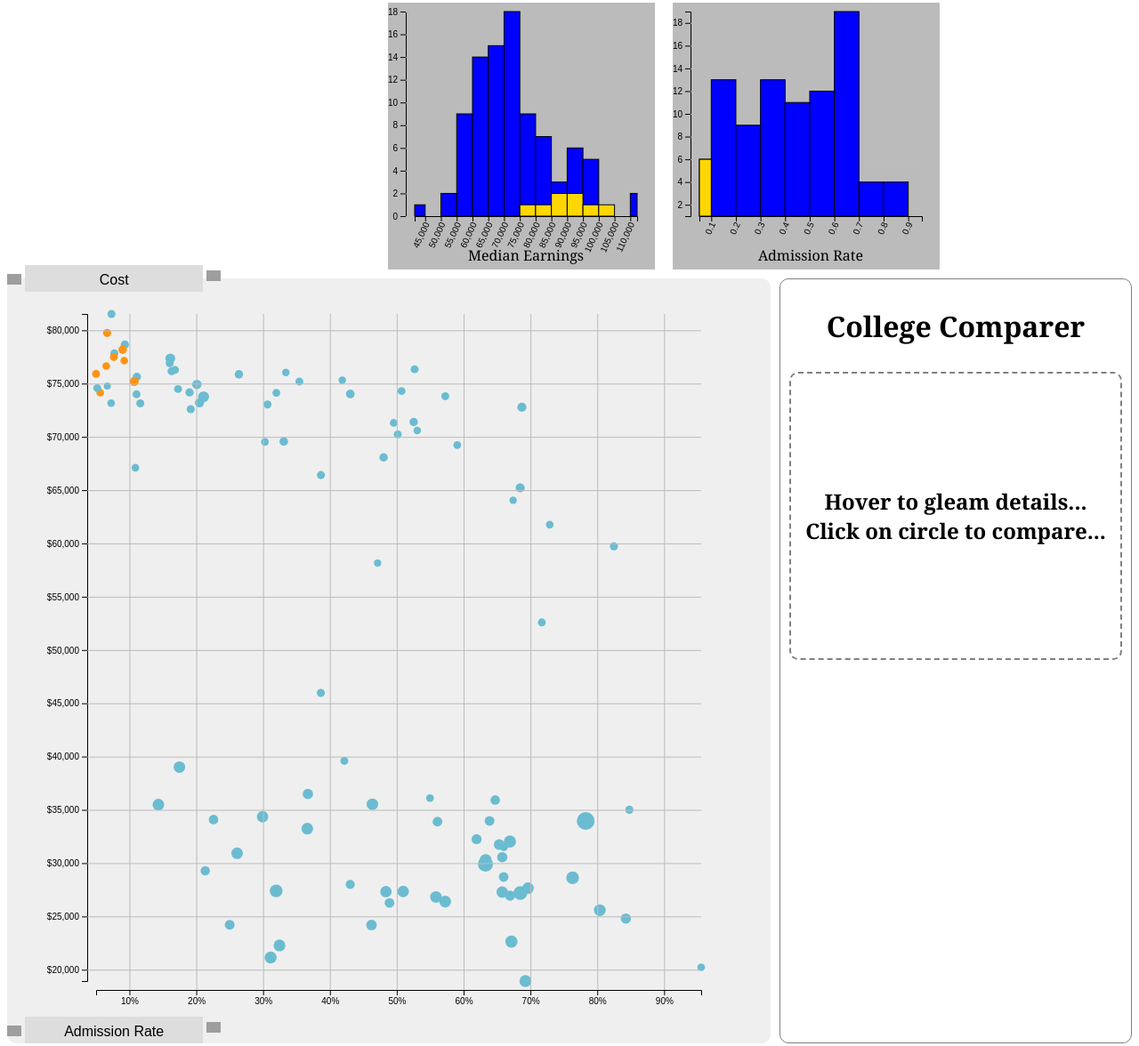
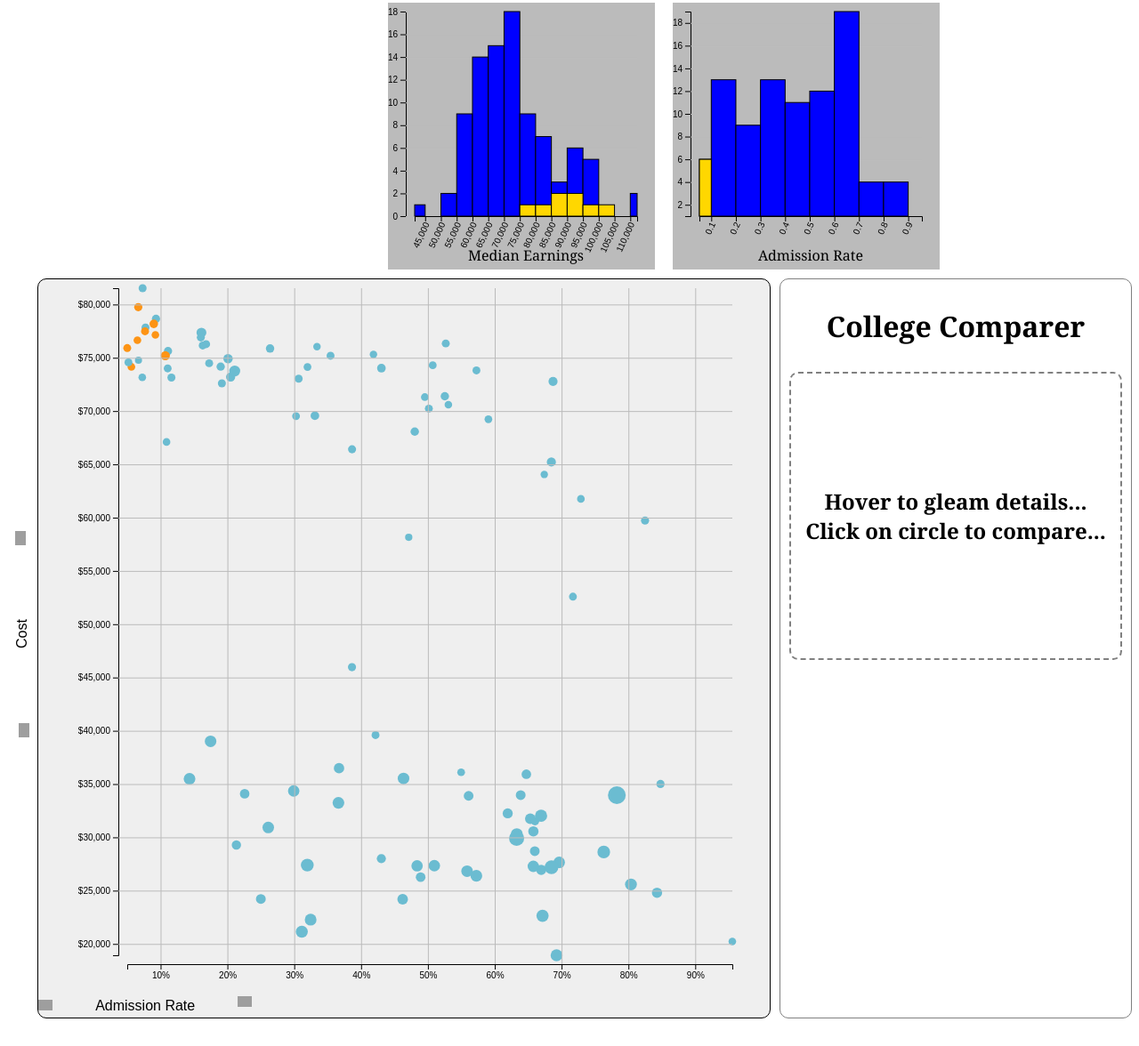
Before and after one commit to DGR40/INFO-4310-Final, a plain HTML site: page index.html in a window 1280 px wide. Shown: the part 1155-2331 px from the top of the page at 89% size. After the commit the page ends 2308 px from the top, so only its background shows below. Drawn offline with nearby package versions, Linux system fonts and the light colour scheme; grey boxes are pictures that could not be loaded.

Commit message:
styled y axis

```diff
--- a/index.html
+++ b/index.html
@@ -32,7 +32,6 @@
         padding: 8px;
         width: 200px;
         border: none;
-        background-color: #ddd;
         cursor: pointer;
       }
       button:hover {
@@ -85,7 +84,24 @@
       }
 
       #yButtonContainer {
-        transform: translateY(-50%);
+        height:800px;
+        width:auto;
+        display: flex;
+        align-items: center;
+        justify-content: center;
+        flex-direction: column;
+      }
+
+      #yButton {
+        height:200px;
+        width:auto;
+        writing-mode: vertical-lr;
+        transform: rotate(-180deg);
+        background-color: white;
+      }
+
+      #yButton > text {
+        transform: rotate(90deg);
       }
 
       /* #scatter.div {
@@ -234,11 +250,21 @@
         width:900px;
         background-color:rgb(239, 239, 239);
         border-radius:10px;
+        border:solid 1px black
       }
 
       .right {
         width:300px;
       }
+
+      .arrow-up {
+        transform: rotate(-90deg);
+      }
+
+      .arrow-down {
+        transform:rotate(90deg);
+      }
+
     </style>
   </head>
 
@@ -265,12 +291,12 @@
     </div>
 
     <div class="scatter-container">
+      <div id="yButtonContainer">
+        <span class="arrow arrow-up" id="yArrowLeft"></span>
+        <button class="button" id="yButton">Cost</button>
+        <span class="arrow arrow-down" id="yArrowRight"></span>
+      </div>
       <div class="left">
-        <div id="yButtonContainer">
-        <span class="arrow arrow-left" id="yArrowLeft"></span>
-        <button class="button" id="yButton">Cost</button>
-        <span class="arrow" id="yArrowRight"></span>
-      </div>
         <svg id="scatter" width="800" height="800"></svg>
         <div class="col col-3">
           <div class="xButtonContainer">
@@ -678,16 +704,18 @@
                     "2",
                     costVals[0],
                     adVals[0],
-                    incVals[0],
-                    debtVals[0]
+
+                    debtVals[0],
+                    incVals[0]
                   );
 
                   addCompareValues(
                     "",
                     costVals[1],
                     adVals[1],
-                    incVals[1],
-                    debtVals[1]
+                    debtVals[1],
+                    incVals[1]
+
                   );
                 }
               });
```
